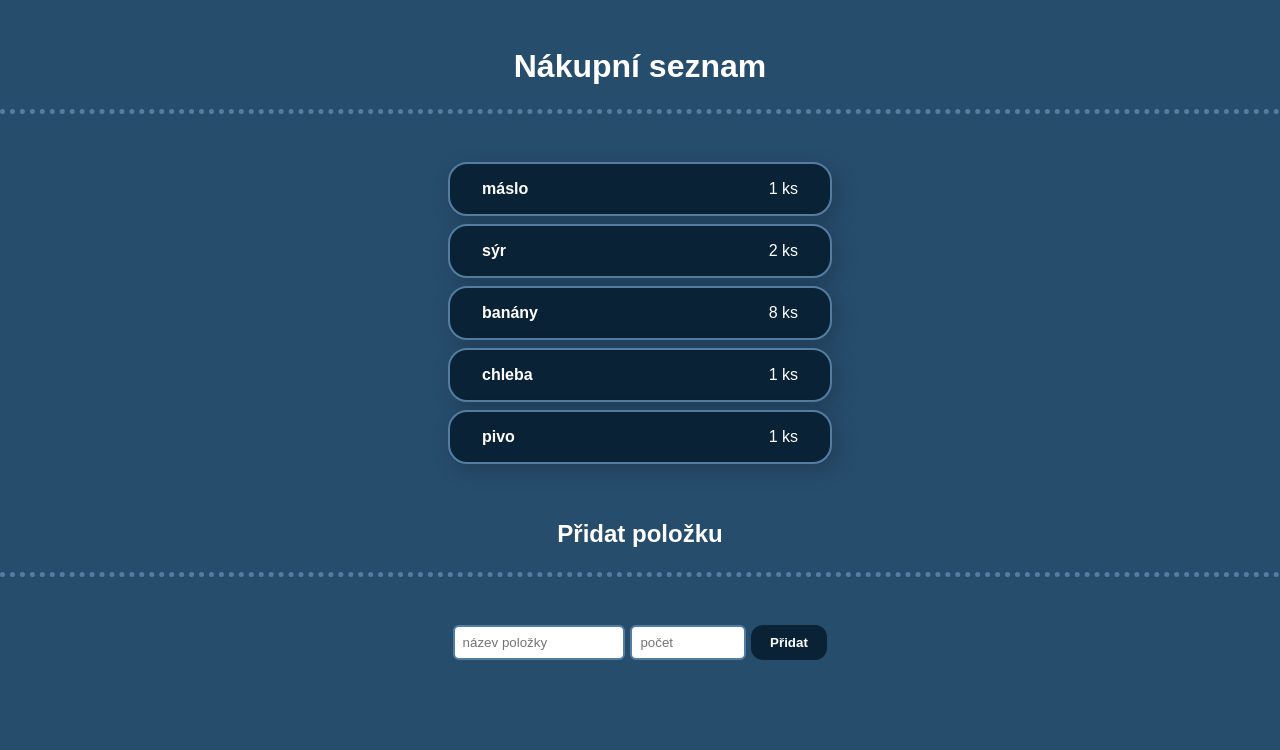
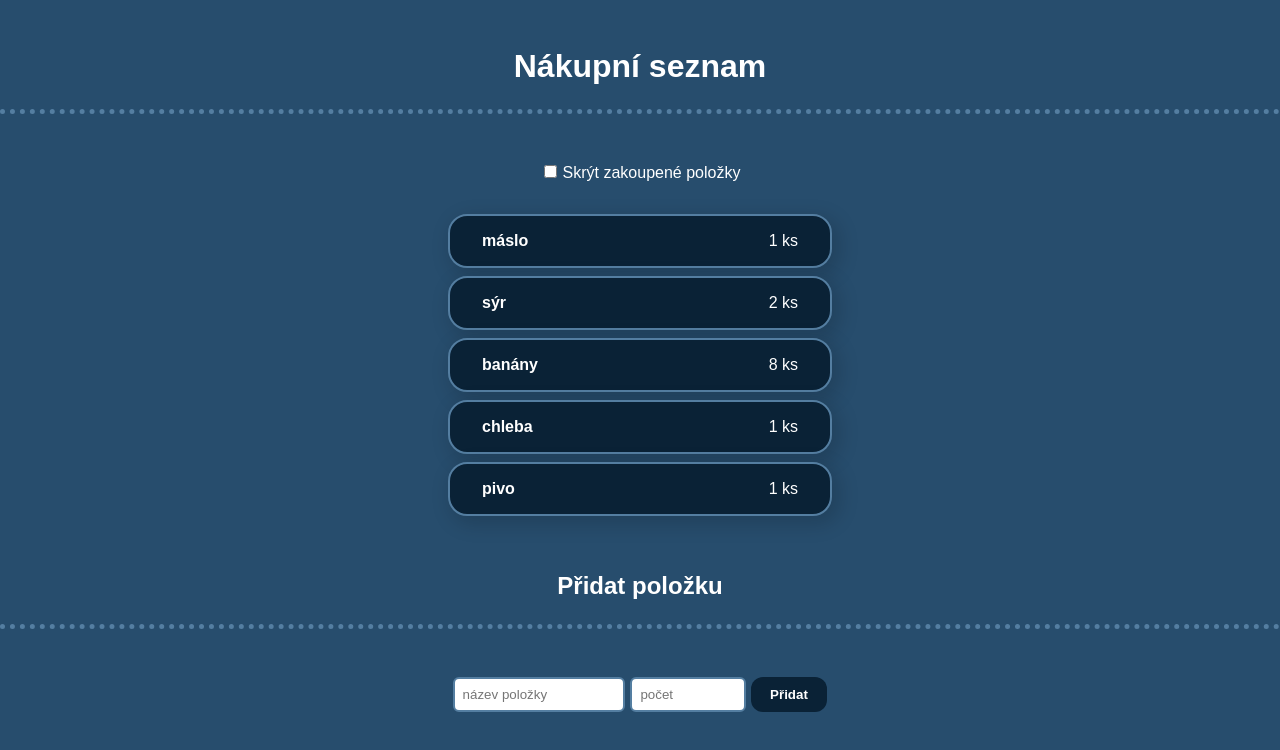
Before and after one commit to traja-traja/DAWEB_react, a React app in the folder nakupni-seznam-react/: page / in a window 1280 px wide. Shown: the top 750 px of the page. Built offline with nearby package versions, Linux system fonts and the light colour scheme.

Commit message:
FilterShoppingList component added (task prepared)

```diff
--- /dev/null
+++ b/nakupni-seznam-react/src/components/FilterShoppingList.css
@@ -0,0 +1,7 @@
+.filtrovani-seznamu {
+    text-align: center;
+}
+
+.filtrovani-seznamu__input {
+    margin-right: 6px;
+}
--- /dev/null
+++ b/nakupni-seznam-react/src/components/FilterShoppingList.jsx
@@ -0,0 +1,15 @@
+import React from 'react';
+import './FilterShoppingList.css';
+
+const FilterShoppingList = () => {
+    return (
+        <form class="filtrovani-seznamu">
+            <label>
+                <input type="checkbox" className="filtrovani-seznamu__input" />
+                Skrýt zakoupené položky
+            </label>
+        </form>
+    );
+};
+
+export default FilterShoppingList;
--- a/nakupni-seznam-react/src/index.jsx
+++ b/nakupni-seznam-react/src/index.jsx
@@ -4,6 +4,7 @@ import "./style.css";
 
 import ShoppingList from "./components/ShoppingList";
 import NewShoppingItem from "./components/NewShoppingItem";
+import FilterShoppingList from "./components/FilterShoppingList";
 
 const App = () => {
   // const nakup = [
@@ -33,6 +34,7 @@ const App = () => {
     <div>
       <header>
         <h1>Nákupní seznam</h1>
+        <FilterShoppingList />
       </header>
       <main>
         <ShoppingList nakup={nakup}></ShoppingList>
```
